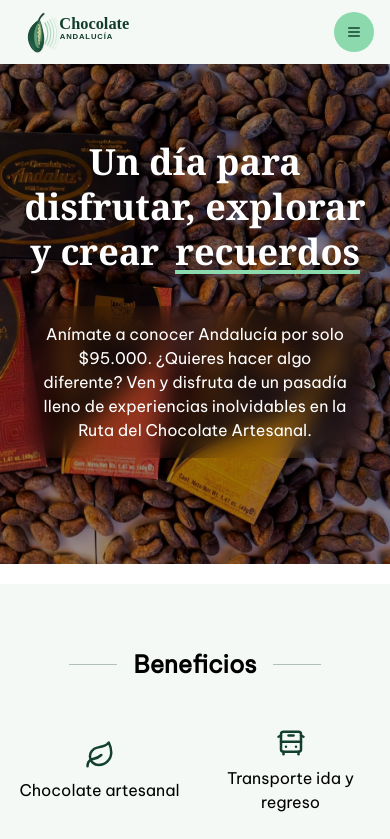
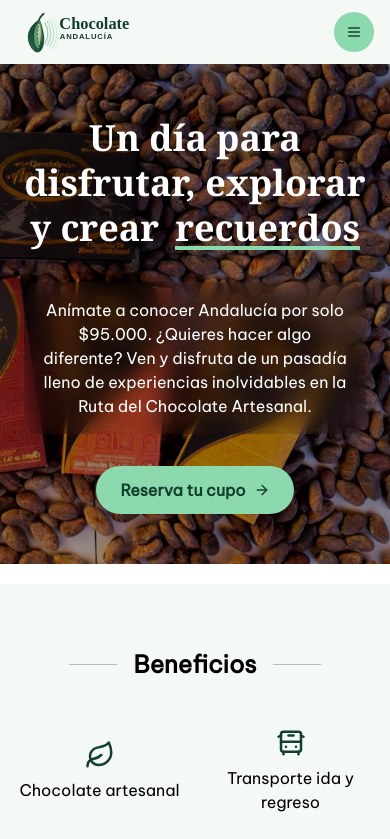
Before and after one commit to David-Sliren/chocolate-andaluz, a React (Vite) app: page / in a window 390 px wide. Shown: the top 839 px of the page. Built offline with nearby package versions, Linux system fonts and the light colour scheme.

Commit message:
feact(utils): agregar utilidad para  hacer un merge a los estilos de tailwindcss

```diff
--- a/src/components/UI/buttons/CallToActionButton.tsx
+++ b/src/components/UI/buttons/CallToActionButton.tsx
@@ -1,4 +1,5 @@
 import { LuArrowRight } from "react-icons/lu";
+import { cn } from "../../../utils/cn";
 
 interface Props {
   text: string;
@@ -8,7 +9,10 @@ interface Props {
 export const CallToActionButton = ({ text, className = "" }: Props) => {
   return (
     <a
-      className={`hidden lg:inline-flex items-center gap-2 bg-mint-green text-forest-green px-6 py-3 rounded-full font-semibold hover:scale-105 transition-transform ${className}`}
+      className={cn(
+        "inline-flex items-center gap-2 bg-mint-green text-forest-green px-6 py-3 rounded-full font-semibold hover:scale-105 transition-transform ",
+        className,
+      )}
       href="#"
     >
       {text} <LuArrowRight />
--- a/src/components/UI/header/Header.tsx
+++ b/src/components/UI/header/Header.tsx
@@ -22,7 +22,10 @@ export const Header = () => {
         {/* <!-- Mobile Menu Button --> */}
         <MenuButton handler={handleOpen} isOpen={isOpen} />
         {/* <!-- CTA Button --> */}
-        <CallToActionButton text="Reservar ahora" />
+        <CallToActionButton
+          text="Reservar ahora"
+          className="hidden lg:inline-flex"
+        />
       </nav>
     </header>
   );
--- /dev/null
+++ b/src/utils/cn.ts
@@ -0,0 +1,6 @@
+import { clsx, type ClassArray } from "clsx";
+import { twMerge } from "tailwind-merge";
+
+export const cn = (...inputs: ClassArray) => {
+  return twMerge(clsx(inputs));
+};
```
